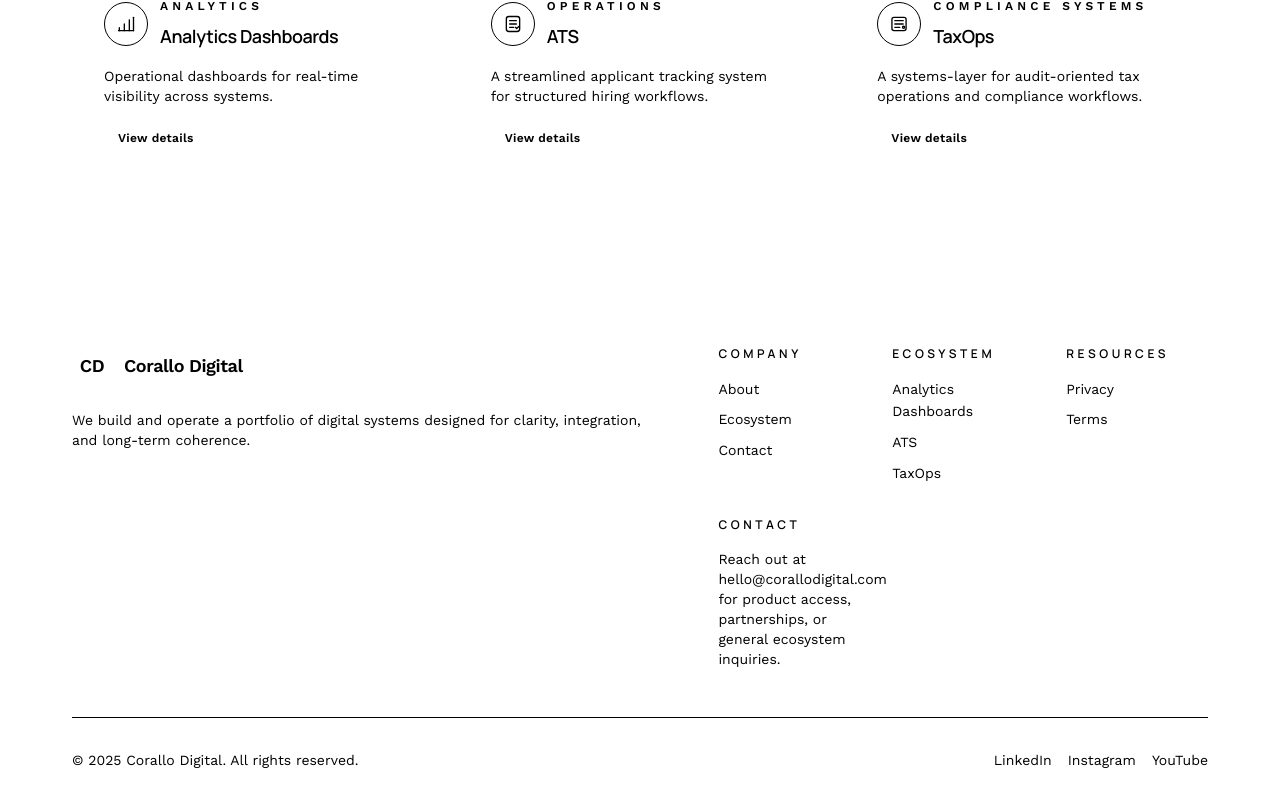
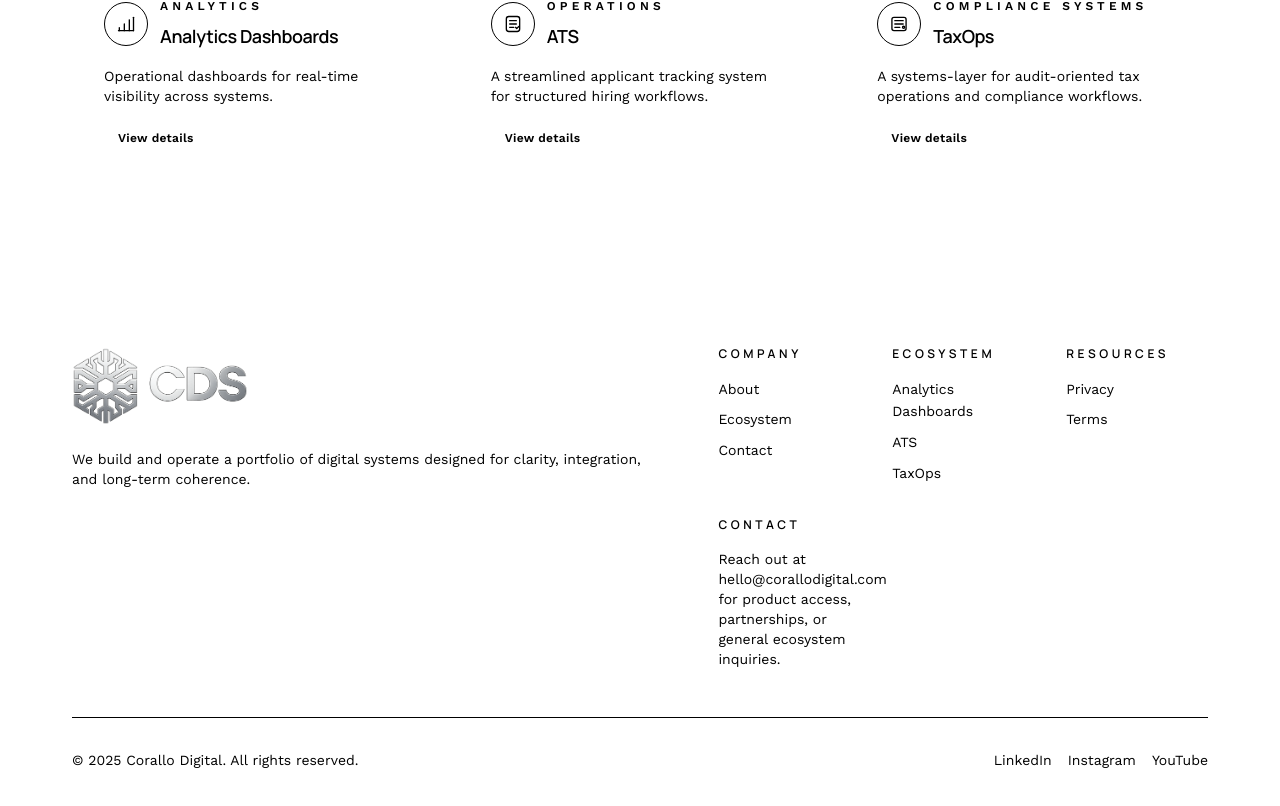
Before and after one commit to Shar1q-codes/corallo-digital, a Next.js app: page / in a window 1280 px wide. Shown: the part 2122-2928 px from the top of the page. Built offline with nearby package versions, Linux system fonts and the light colour scheme.

Commit message:
footer logo replaced

```diff
--- a/components/footer.tsx
+++ b/components/footer.tsx
@@ -1,3 +1,4 @@
+import Image from 'next/image';
 import Link from 'next/link';
 
 const footerLinks = {
@@ -34,10 +35,12 @@ export function Footer() {
               href="/"
               className="flex items-center gap-3 text-lg font-semibold tracking-tight text-primary"
             >
-              <span className="inline-flex h-10 w-10 items-center justify-center rounded-full bg-gradient-primary text-inverse shadow-soft">
-                CD
-              </span>
-              Corallo Digital
+              <Image
+                src="/images/CDS_LOGO.png"
+                alt="Corallo Digital"
+                width={176}
+                height={110}
+              />
             </Link>
             <p className="text-sm text-secondary">
               We build and operate a portfolio of digital systems designed for
```
